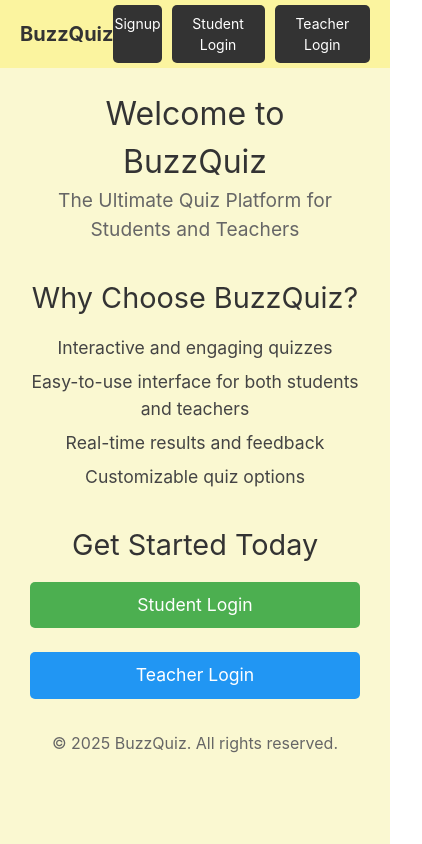
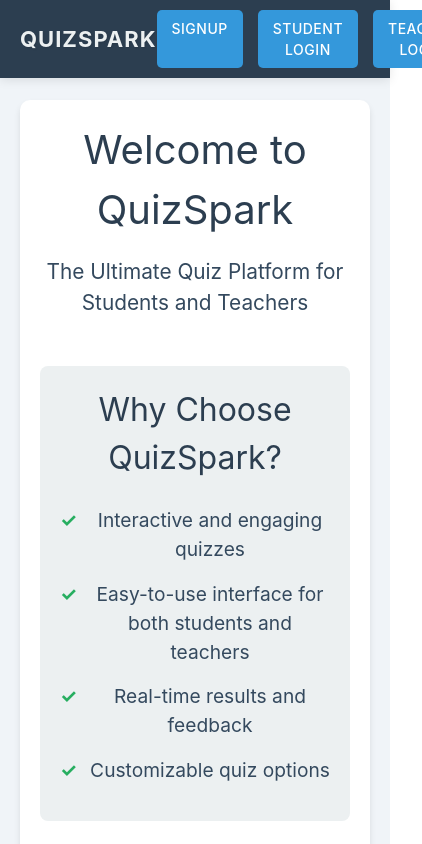
Before and after one commit to AkashChintaluri/Quizspark_vercel, a React (Vite) app: page / in a window 390 px wide. Shown: the top 844 px of the page, 422 px wide, since content can reach past the window. Built offline with nearby package versions, Linux system fonts and the light colour scheme.

Commit message:
fixed scroll error

```diff
--- a/package.json
+++ b/package.json
@@ -1,5 +1,5 @@
 {
-  "name": "buzzquizz",
+  "name": "quizspark",
   "private": true,
   "version": "0.0.0",
   "type": "module",
@@ -16,12 +16,14 @@
     "@emotion/styled": "^11.14.0",
     "@react-icons/all-files": "^4.1.0",
     "axios": "^1.8.1",
+    "bootstrap": "^5.3.3",
     "cors": "^2.8.5",
     "dotenv": "^16.4.7",
     "express": "^4.21.2",
     "framer-motion": "^12.4.7",
     "mysql2": "^3.12.0",
     "react": "^19.0.0",
+    "react-bootstrap": "^2.10.9",
     "react-dom": "^19.0.0",
     "react-icons": "^5.5.0",
     "react-router-dom": "^7.2.0"
--- a/src/App.css
+++ b/src/App.css
@@ -11,7 +11,6 @@ body, html {
   height: 100%;
   margin: 0;
   padding: 0;
-  overflow: hidden; /* Prevent scrolling */
 }
 
 
@@ -27,7 +26,6 @@ body, html {
   flex-direction: column;
   min-height: 100vh;
   width: 100vw;
-  overflow: hidden; /* Prevent both horizontal and vertical scroll */
 }
 
 .logo {
--- a/src/components/Header.css
+++ b/src/components/Header.css
@@ -3,7 +3,7 @@
     margin: 0;
     padding: 0;
     box-sizing: border-box;
-    outline: none; /*removes outlines*/
+    outline: none;
 }
 
 .navbar {
@@ -12,13 +12,14 @@
     left: 0;
     right: 0;
     width: 100vw;
-    background-color: #fbf49f;
-    padding: 10px 0;
+    background-color: #2c3e50;
+    padding: 15px 0;
     z-index: 1000;
+    box-shadow: 0 2px 10px rgba(0, 0, 0, 0.1);
 }
 
 .navbar-content {
-    max-width: 100%;
+    max-width: 1200px;
     margin: 0 auto;
     display: flex;
     justify-content: space-between;
@@ -26,38 +27,49 @@
     padding: 0 20px;
 }
 
-
 .title {
-    font-size: 25px;
+    font-size: 28px;
     font-weight: bold;
-    color: #333;
+    color: #ecf0f1;
     text-decoration: none;
+    text-transform: uppercase;
+    letter-spacing: 1px;
 }
 
 .buttons {
     display: flex;
-    gap: 10px;
+    gap: 15px;
 }
 
 .button {
-    padding: 8px 13px;
-    background-color: #333;
+    padding: 10px 20px;
+    background-color: #3498db;
     color: #fff;
     text-decoration: none;
     border-radius: 5px;
+    transition: all 0.3s ease;
+    font-weight: 500;
+    text-transform: uppercase;
+    letter-spacing: 0.5px;
+}
+
+.button:hover {
+    background-color: #2980b9;
+    transform: translateY(-2px);
+    box-shadow: 0 4px 6px rgba(0, 0, 0, 0.1);
 }
 
 @media (max-width: 768px) {
     .navbar {
-        padding: 5px 0;
+        padding: 10px 0;
     }
 
     .title {
-        font-size: 20px;
+        font-size: 22px;
     }
 
     .button {
-        padding: 8px 1px;
+        padding: 8px 15px;
         font-size: 14px;
     }
 }
--- a/src/components/Header.jsx
+++ b/src/components/Header.jsx
@@ -7,7 +7,7 @@ function Header() {
     return (
         <header className="navbar">
             <div className="navbar-content">
-                <Link to="/" className="title">BuzzQuiz</Link>
+                <Link to="/" className="title">QuizSpark</Link>
                 <div className="buttons">
                     <Link to="/signup" className="button">Signup</Link>
                     <Link to="/student-login" className="button">Student Login</Link>
--- a/src/components/Home.css
+++ b/src/components/Home.css
@@ -3,58 +3,50 @@
     margin: 0;
     padding: 0;
     box-sizing: border-box;
-    outline: none; /*removes outlines*/
+    outline: none;
 }
 
 .home {
-    position: absolute; /* Changed from fixed to absolute */
-    top: 60px; /* Account for the header height */
+    position: absolute;
+    top: 60px;
     left: 0;
-    width: 100%; /* Full width */
-    min-height: calc(100vh - 60px); /* Changed from height to min-height */
-    background-color: #faf8d1;
+    width: 100%;
+    min-height: calc(100vh - 60px);
+    background-color: #f0f4f8;
     display: flex;
     flex-direction: column;
     align-items: center;
-    justify-content: flex-start; /* Changed from center to allow scrolling */
-    padding: 20px;
-    overflow-y: auto; /* Allow vertical scrolling if needed */
+    justify-content: flex-start;
+    padding: 40px 20px;
+    overflow-y: scroll; /* Always show scrollbar */
 }
 
-
-.home::-webkit-scrollbar {
-    display: none;
+.home .content {
+    width: 100%;
+    max-width: 1200px;
+    margin: 0 auto;
+    padding: 20px;
+    position: relative;
+    background-color: #ffffff;
+    border-radius: 10px;
+    box-shadow: 0 4px 6px rgba(0, 0, 0, 0.1);
+    overflow-y: auto; /* Allow scrolling within the content */
 }
-
-/* Hide scrollbar in Firefox */
-.home {
-    scrollbar-width: none;
-}
-
-/* In Home.css */
-.home .content {
-    width: 100%; /* Occupy full width */
-    max-width: 1200px; /* Limit content width */
-    margin: 0 auto; /* Center content */
-    overflow-y: auto; /* Enable vertical scrolling */
-    padding: 10px;
-    position: relative; /* Ensure content is above background */
-}
-
 
 .home-header {
     text-align: center;
-    margin-bottom: 2rem;
+    margin-bottom: 3rem;
 }
 
 .home-header h1 {
-    font-size: 2.5rem;
-    color: #333;
+    font-size: 3rem;
+    color: #2c3e50;
+    margin-bottom: 1rem;
 }
 
 .home-header p {
-    font-size: 1.2rem;
-    color: #666;
+    font-size: 1.3rem;
+    color: #34495e;
 }
 
 .home-main {
@@ -62,13 +54,16 @@
 }
 
 .features {
-    margin-bottom: 2rem;
+    margin-bottom: 3rem;
+    background-color: #ecf0f1;
+    padding: 30px;
+    border-radius: 8px;
 }
 
 .features h2 {
-    font-size: 1.8rem;
-    color: #333;
-    margin-bottom: 1rem;
+    font-size: 2rem;
+    color: #2c3e50;
+    margin-bottom: 1.5rem;
 }
 
 .features ul {
@@ -77,63 +72,86 @@
 }
 
 .features li {
-    margin-bottom: 0.5rem;
-    font-size: 1.1rem;
-    color: #444;
+    margin-bottom: 1rem;
+    font-size: 1.2rem;
+    color: #34495e;
+    padding-left: 30px;
+    position: relative;
+}
+
+.features li::before {
+    content: '✓';
+    position: absolute;
+    left: 0;
+    color: #27ae60;
+    font-weight: bold;
 }
 
 .cta {
     text-align: center;
+    background-color: #3498db;
+    padding: 40px;
+    border-radius: 8px;
+    color: #ffffff;
 }
 
 .cta h2 {
-    font-size: 1.8rem;
-    color: #333;
-    margin-bottom: 1rem;
+    font-size: 2.2rem;
+    margin-bottom: 1.5rem;
 }
 
 .cta-buttons {
     display: flex;
     justify-content: center;
-    gap: 1.5rem;
+    gap: 2rem;
 }
 
 .cta-button {
-    padding: 10px 20px;
-    font-size: 1.1rem;
+    padding: 15px 30px;
+    font-size: 1.2rem;
     text-decoration: none;
-    border-radius: 5px;
-    transition: background-color 0.3s ease;
+    border-radius: 50px;
+    transition: all 0.3s ease;
     position: relative;
     z-index: 1;
+    font-weight: bold;
+    text-transform: uppercase;
+    letter-spacing: 1px;
 }
 
 .cta-button.student {
-    background-color: #4CAF50;
+    background-color: #27ae60;
     color: white;
 }
 
 .cta-button.teacher {
-    background-color: #2196F3;
+    background-color: #e74c3c;
     color: white;
 }
 
 .cta-button:hover {
-    opacity: 0.9;
+    transform: translateY(-3px);
+    box-shadow: 0 6px 12px rgba(0, 0, 0, 0.2);
 }
 
 .home-footer {
     text-align: center;
-    margin-top: 2rem;
-    color: #666;
+    margin-top: 3rem;
+    color: #7f8c8d;
+    font-size: 1.1rem;
 }
 
 @media (max-width: 768px) {
     .home-header h1 {
-        font-size: 2rem;
+        font-size: 2.5rem;
     }
 
     .cta-buttons {
         flex-direction: column;
+        gap: 1rem;
+    }
+
+    .features, .cta {
+        padding: 20px;
     }
 }
--- a/src/components/Home.jsx
+++ b/src/components/Home.jsx
@@ -8,13 +8,13 @@ function Home() {
         <div className="home">
             <div className="content">
                 <header className="home-header">
-                    <h1>Welcome to BuzzQuiz</h1>
+                    <h1>Welcome to QuizSpark</h1>
                     <p>The Ultimate Quiz Platform for Students and Teachers</p>
                 </header>
 
                 <main className="home-main">
                     <section className="features">
-                        <h2>Why Choose BuzzQuiz?</h2>
+                        <h2>Why Choose QuizSpark?</h2>
                         <ul>
                             <li>Interactive and engaging quizzes</li>
                             <li>Easy-to-use interface for both students and teachers</li>
@@ -33,7 +33,7 @@ function Home() {
                 </main>
 
                 <footer className="home-footer">
-                    <p>&copy; 2025 BuzzQuiz. All rights reserved.</p>
+                    <p>&copy; 2025 QuizSpark. All rights reserved.</p>
                 </footer>
             </div>
         </div>
--- a/src/components/Login.css
+++ b/src/components/Login.css
@@ -1,6 +1,9 @@
 /* src/components/Login.css */
+
+
 .login-container {
-    position: absolute;
+    height: 100vh;
+    position: fixed;
     top: 0;
     left: 0;
     right: 0;
@@ -9,6 +12,7 @@
     justify-content: center;
     align-items: center;
     background-color: #faf8d1;
+    overflow: hidden;
 }
 
 .login-form-wrapper {
--- a/src/components/TeacherDashboard.jsx
+++ b/src/components/TeacherDashboard.jsx
@@ -65,7 +65,7 @@ const SidebarContent = ({ onClose, ...rest }) => {
             {...rest}>
             <Flex h="20" alignItems="center" mx="8" justifyContent="space-between">
                 <Text fontSize="2xl" fontFamily="monospace" fontWeight="bold">
-                    BuzzQuizz
+                    QuizSpark
                 </Text>
                 <CloseButton display={{ base: 'flex', md: 'none' }} onClick={onClose} />
             </Flex>
@@ -93,8 +93,8 @@ const NavItem = ({ children, ...rest }) => {
                 role="group"
                 cursor="pointer"
                 _hover={{
-                    bg: '#fbf49f',
-                    color: 'black',
+                    bg: 'cyan.400',
+                    color: 'White',
                     fontWeight: 'bold',
                 }}
                 {...rest}>
@@ -124,7 +124,7 @@ const MobileNav = ({ onOpen, ...rest }) => {
             </Button>
 
             <Text fontSize="2xl" ml="8" fontFamily="monospace" fontWeight="bold">
-                BuzzQuizz
+                QuizSpark
             </Text>
         </Flex>
     )
--- a/src/index.css
+++ b/src/index.css
@@ -1,17 +1,19 @@
 /* src/styles/global.css */
 body {
-  font-family: Arial, sans-serif;
+  font-family: 'Roboto', sans-serif;
   margin: 0;
   padding: 0;
-  background-color: #f9f9f9;
+  background-color: #f0f4f8;
+  color: #2d3748;
 }
 
 .header {
-  background-color: #ffff00; /* Yellow background */
-  padding: 10px;
+  background-color: #4a5568;
+  padding: 15px;
   display: flex;
   justify-content: center;
   align-items: center;
+  box-shadow: 0 2px 10px rgba(0, 0, 0, 0.1);
 }
 
 .hexagon-container {
@@ -22,40 +24,69 @@ body {
   height: 100%;
   display: flex;
   justify-content: space-between;
+  opacity: 0.1;
 }
 
 .hexagon {
-  width: 20px;
-  height: 20px;
-  background-color: #ffff00; /* Yellow */
+  width: 25px;
+  height: 25px;
+  background-color: #63b3ed;
   clip-path: polygon(50% 0%, 100% 25%, 100% 75%, 50% 100%, 0% 75%, 0% 25%);
   margin: 5px;
 }
 
 .nav {
-  z-index: 1; /* Ensure nav is on top of hexagons */
+  z-index: 1;
   display: flex;
   justify-content: space-between;
   align-items: center;
   width: 100%;
+  max-width: 1200px;
+  margin: 0 auto;
 }
 
 .title {
-  font-size: 24px;
+  font-size: 28px;
   font-weight: bold;
-  color: #333; /* Dark text color */
+  color: #ffffff;
+  text-shadow: 1px 1px 2px rgba(0, 0, 0, 0.1);
 }
 
 .buttons {
   display: flex;
-  gap: 10px;
+  gap: 15px;
 }
 
 .button {
-  padding: 10px 15px;
-  background-color: #333; /* Dark background */
-  color: #fff; /* White text */
+  padding: 10px 20px;
+  background-color: #63b3ed;
+  color: #ffffff;
   border: none;
   border-radius: 5px;
   cursor: pointer;
+  transition: all 0.3s ease;
+  font-weight: 500;
+  text-transform: uppercase;
+  letter-spacing: 0.5px;
 }
+
+.button:hover {
+  background-color: #4299e1;
+  transform: translateY(-2px);
+  box-shadow: 0 4px 6px rgba(0, 0, 0, 0.1);
+}
+
+@media (max-width: 768px) {
+  .header {
+    padding: 10px;
+  }
+
+  .title {
+    font-size: 24px;
+  }
+
+  .button {
+    padding: 8px 15px;
+    font-size: 14px;
+  }
+}
```
Also changed, not shown: src/components/SignupForm.css (+32 -9 lines), 1 other file (tests, documents, lock files or other folders).
